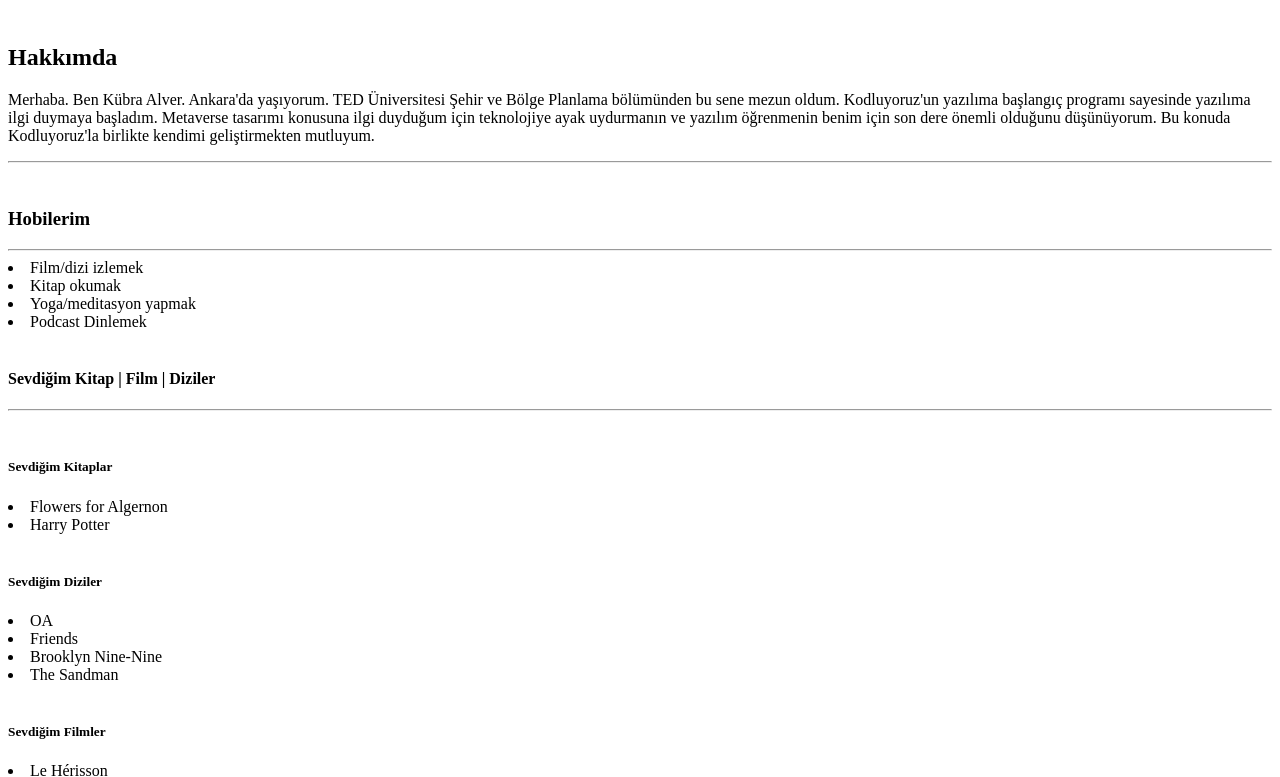
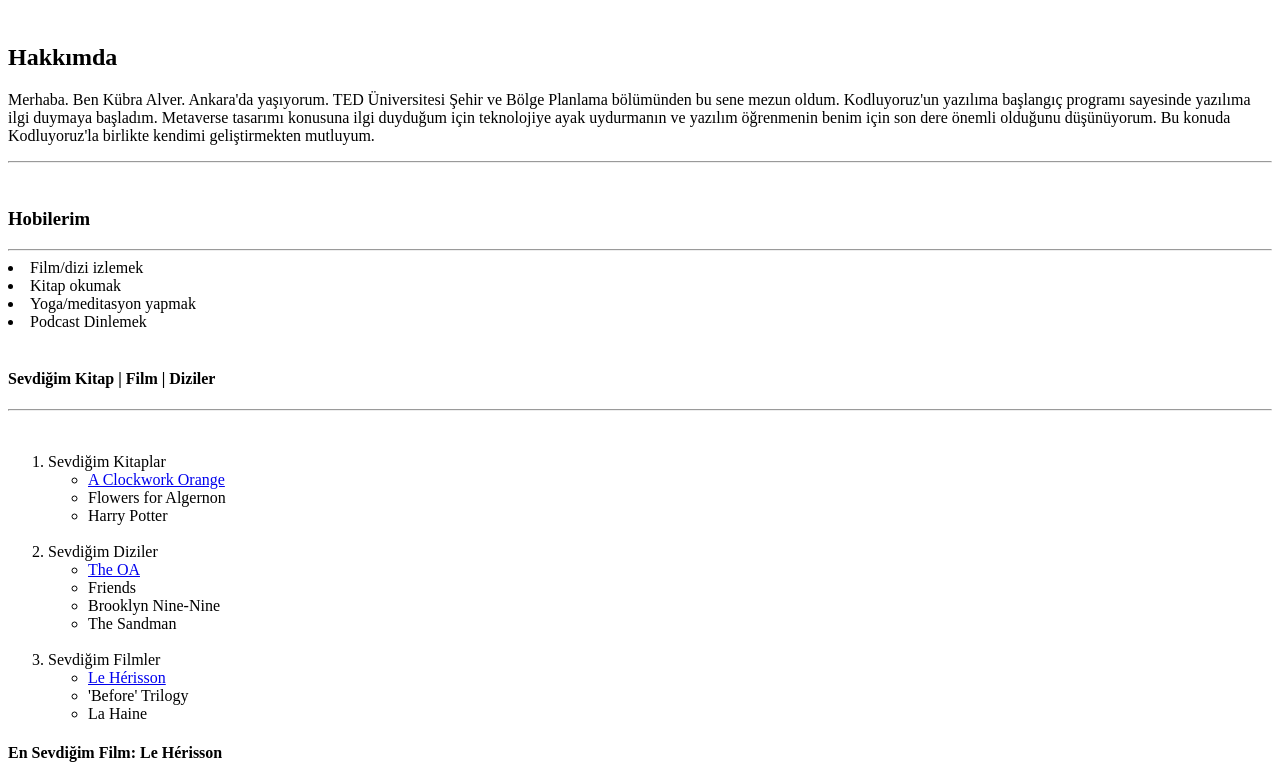
Before and after one commit to kubraalver/Patika.dev_ilk-web-sayfam, a plain HTML site: page index.html in a window 1280 px wide. Shown: the part 60-837 px from the top of the page. Drawn offline with Linux system fonts and the light colour scheme.

Commit message:
index.html changed

```diff
--- a/index.html
+++ b/index.html
@@ -1,4 +1,4 @@
-<h1>Kübra Alver</h1>
+<div style="text-align:center"><h1>Kübra Alver</h1></div>
 
 <br>
 <h2>Hakkımda</h2>
@@ -21,25 +21,43 @@
 <hr>
 <!--Kitaplar-->
 <br>
-<h5>Sevdiğim Kitaplar</h5>
+<ol>
+    <li>Sevdiğim Kitaplar</li>
+    <ul>
+        <li><a href="https://www.goodreads.com/book/show/41817486-a-clockwork-orange?ref=nav_sb_noss_l_12#CommunityReviews" target="_blank">
+            A Clockwork Orange
+          </a></li>
         <li>Flowers for Algernon</li>
         <li>Harry Potter</li>
+    </ul>
         <!--Diziler-->
 <br>
-<h5>Sevdiğim Diziler</h5>
-<li>OA</li>
+    <li>Sevdiğim Diziler</li>
+    <ul>
+        <li><a href="https://www.imdb.com/title/tt4635282/?ref_=nv_sr_srsg_0" target="_blank">
+            The OA
+          </a></li>
         <li>Friends</li>
         <li>Brooklyn Nine-Nine</li>
         <li>The Sandman</li>
+    </ul>
+<br>
         <!--Filmler-->
-<br>
-<h5>Sevdiğim Filmler</h5>
-<li>Le Hérisson</li>
+        <li>Sevdiğim Filmler</li>
+        <ul> <li><a href="https://www.imdb.com/title/tt1442519/" target="_blank">
+            Le Hérisson
+          </a></li>
         <li>'Before' Trilogy</li>
-<li>La Haine</li>
+        <li>La Haine</li> </ul>
+</ol>
+<div>
+    <h4>En Sevdiğim Film: Le Hérisson</h4>
+    <div style="text-align:center"><img width="270" height="400" src="https://m.media-amazon.com/images/M/MV5BMTc0Mzg3OTQyN15BMl5BanBnXkFtZTcwODA2OTc4NQ@@._V1_.jpg" alt="Le Hérisson">
+    <p>Le hérisson | The Hedgehog | Yaşamaya Değer, 2009 yapımı yönetmenliğini Mona Achache'in yaptığı Fransız dram komedi filmi. Film Muriel Barbery'in Kirpinin Zarafeti adlı romanından uyarlamadır.</p></div>
     <br>
     <hr>
     <!-- patika.dev linkinin bulunduğu alan -->
     <div style="text-align:center"><a href="https://www.patika.dev/tr">
     <div style="text-align:center"><p>Patika.dev</p></div>
     <hr>
+</div>
```
Lines whose indentation alone changed are shown as unchanged.
